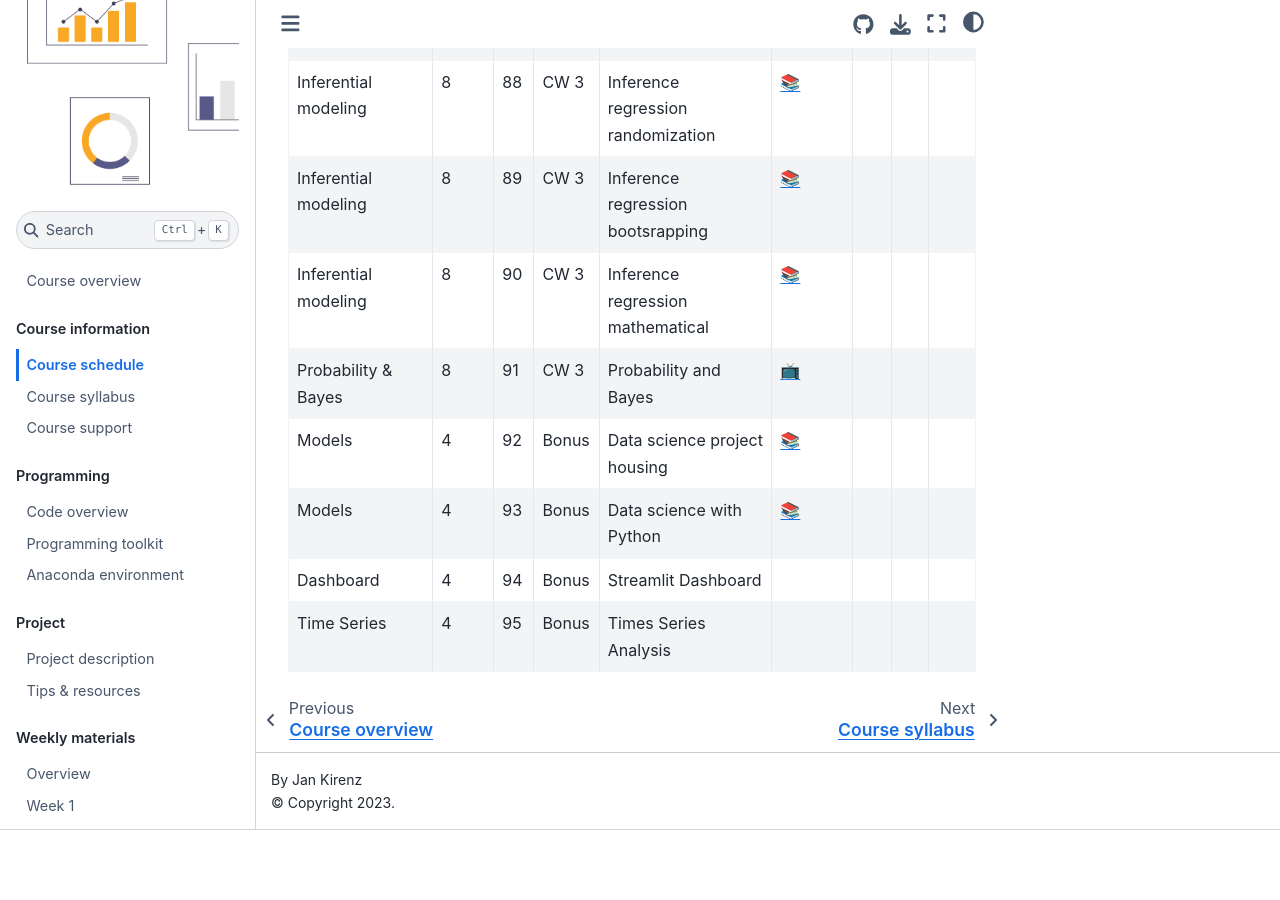
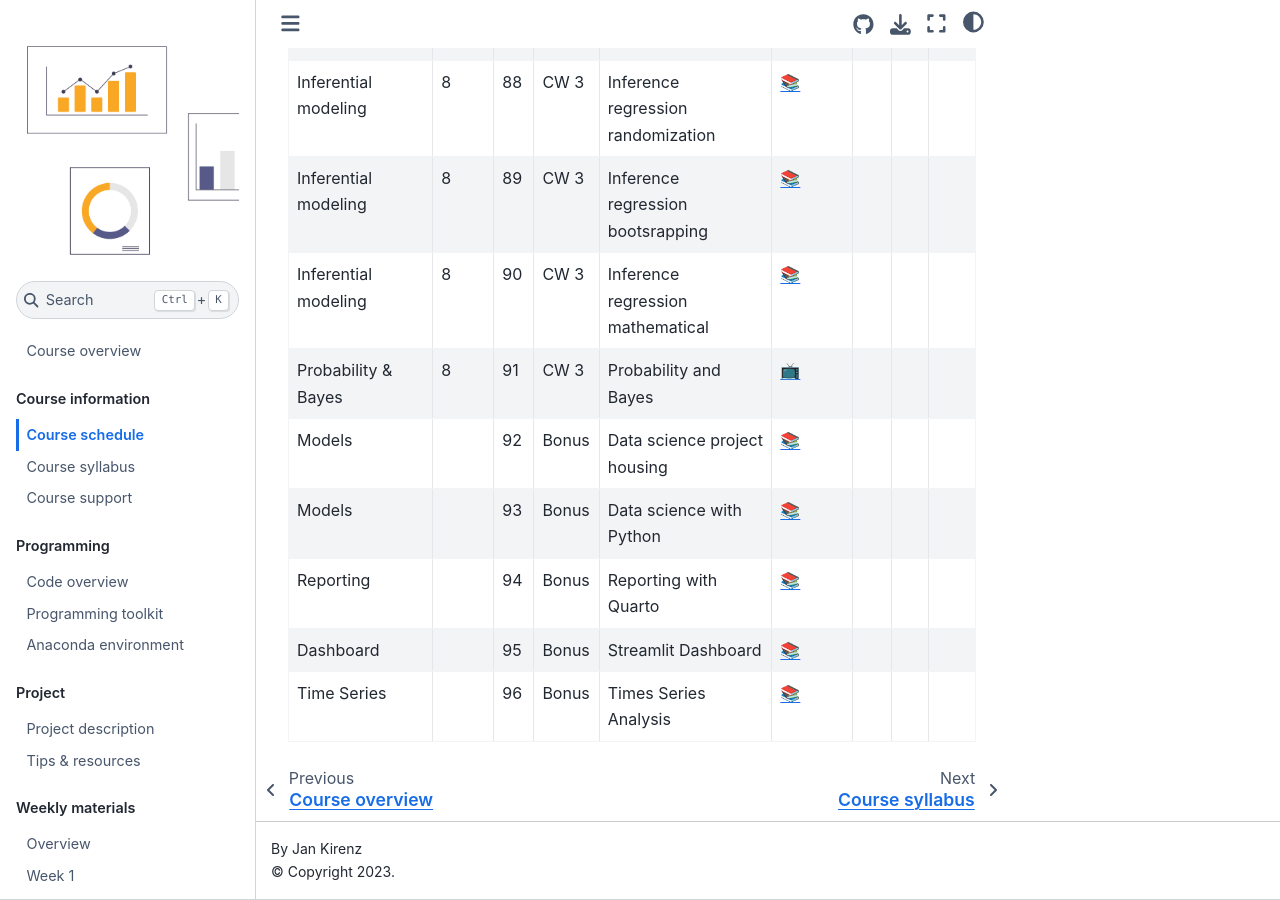
Before and after one commit to as-ws22/website, a Jupyter Book: the page built from docs/course-schedule.md, in a window 1280 px wide and 900 px high, scrolled down 6325 px. Built offline with Jupyter Book 1.0.4 settings and Sphinx 7.4.7 and the Sphinx Book theme 1.1.4, drawn with Linux system fonts in a browser that asks for light colours; comment, search, counter and statistics services are not loaded; before the commit the page ends 7155 px from its top, so only the background shows below that.

Commit message:
Update course-schedule.md

```diff
--- a/docs/course-schedule.md
+++ b/docs/course-schedule.md
@@ -99,7 +99,8 @@ This overview will be updated as the semester progresses.
 |	Inferential modeling	|	8	|	89	|	CW 3	|	Inference regression bootsrapping	|	[📚](https://openintro-ims.netlify.app/inf-model-slr.html#bootbeta1)	|		|		|		|
 |	Inferential modeling	|	8	|	90	|	CW 3	|	Inference regression mathematical	|	[📚](https://openintro-ims.netlify.app/inf-model-slr.html#mathematical-model-interval-for-the-slope)	|		|		|		|
 |	Probability & Bayes	|	8	|	91	|	CW 3	|	Probability and Bayes	|	[📺](https://www.youtube.com/watch?v=HZGCoVF3YvM)	|		|		|		|
-|	Models	|	4	|	92	|	Bonus	|	Data science project housing	|	[📚](https://e-learning.hdm-stuttgart.de/moodle/pluginfile.php/430095/mod_resource/content/0/Hands%20on%20Machine%20Learning%2C%20project.pdf)	|		|		|		|
-|	Models	|	4	|	93	|	Bonus	|	Data science with Python	|	[📚](https://kirenz.github.io/ds-python/docs/intro.html)	|		|		|		|
-|	Dashboard	|	4	|	94	|	Bonus	|	Streamlit Dashboard	|		|		|		|		|
-|	Time Series	|	4	|	95	|	Bonus	|	Times Series Analysis	|		|		|		|		|
+|	Models	|		|	92	|	Bonus	|	Data science project housing	|	[📚](https://e-learning.hdm-stuttgart.de/moodle/pluginfile.php/430095/mod_resource/content/0/Hands%20on%20Machine%20Learning%2C%20project.pdf)	|		|		|		|
+|	Models	|		|	93	|	Bonus	|	Data science with Python	|	[📚](https://kirenz.github.io/ds-python/docs/intro.html)	|		|		|		|
+|	Reporting	|		|	94	|	Bonus	|	Reporting with Quarto	|	[📚](https://quarto.org/)	|		|		|		|
+|	Dashboard	|		|	95	|	Bonus	|	Streamlit Dashboard	|	[📚](https://github.com/kirenz/streamlit-app)	|		|		|		|
+|	Time Series	|		|	96	|	Bonus	|	Times Series Analysis	|	[📚](https://github.com/kirenz/time-series-analysis)	|		|		|		|
```
